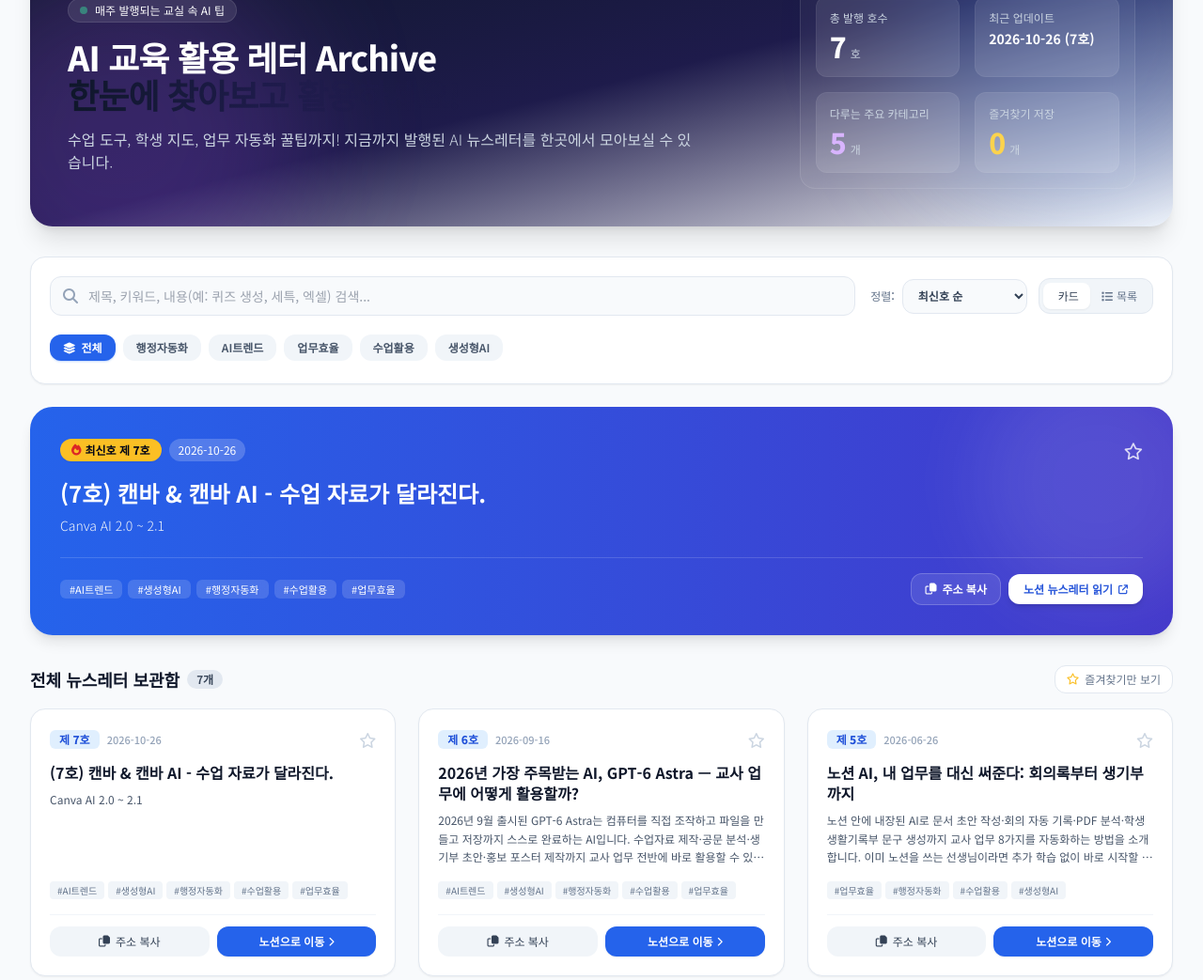
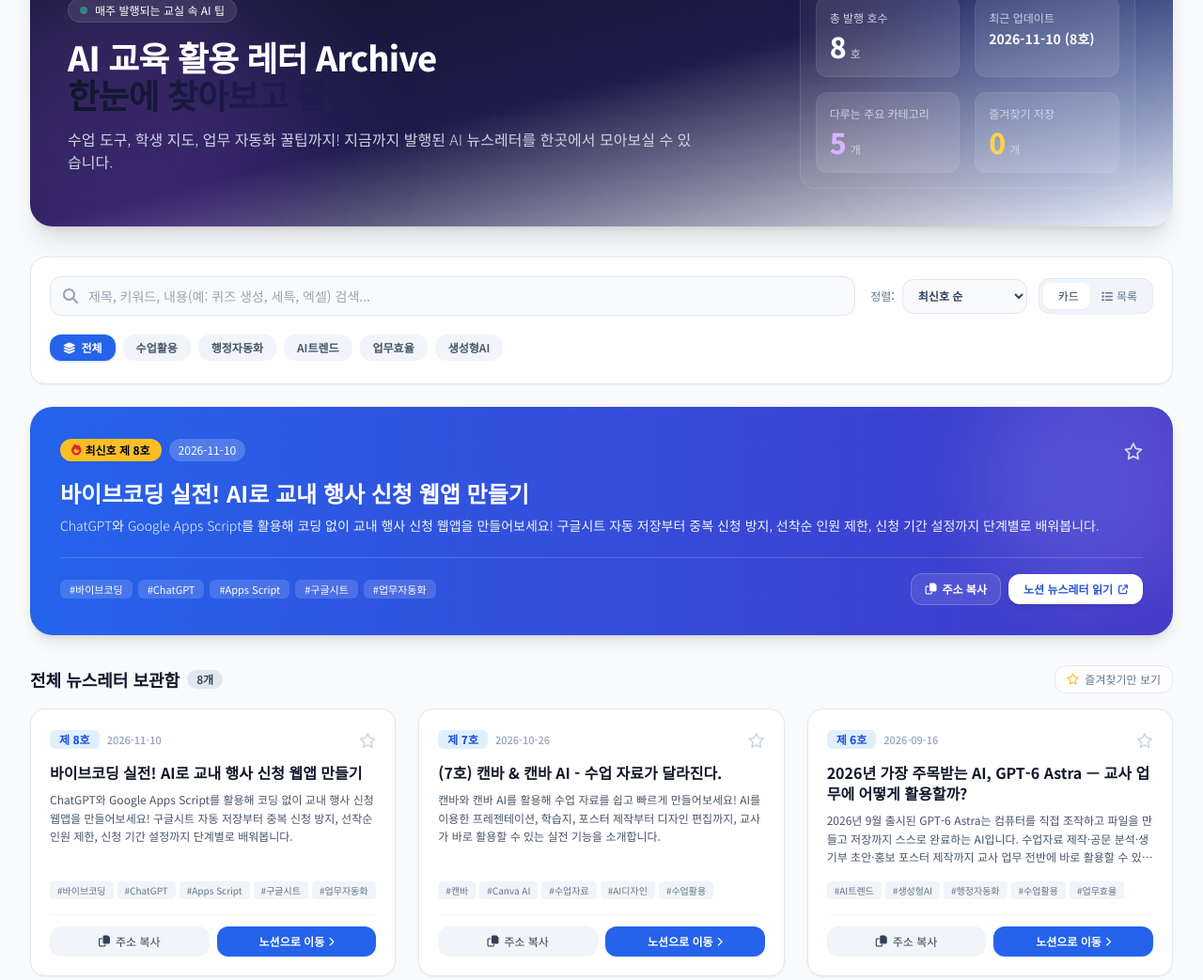
Before and after one commit to MOPARK1004/AI_newsletter, a plain HTML site: page index.html in a window 1280 px wide. Shown: the part 158-1201 px from the top of the page at 94% size. Drawn offline with nearby package versions, Linux system fonts and the light colour scheme.

Commit message:
Update index.html
AI뉴스레터 8호 추가

```diff
--- a/index.html
+++ b/index.html
@@ -325,16 +325,37 @@
         const newsletterData = [
             // newsletterData 배열 맨 위에 붙여넣으세요:
             {
+                "issue": 8,
+                "title": "바이브코딩 실전! AI로 교내 행사 신청 웹앱 만들기",
+                "date": "2026-11-10",
+                "category": "수업활용",
+                "url": "https://joo.is/옥련AI뉴스레터-8호",
+                "summary": "ChatGPT와 Google Apps Script를 활용해 코딩 없이 교내 행사 신청 웹앱을 만들어보세요! 구글시트 자동 저장부터 중복 신청 방지, 선착순 인원 제한, 신청 기간 설정까지 단계별로 배워봅니다.",
+                "tags": [
+                    "바이브코딩",
+                    "ChatGPT",
+                    "Apps Script",
+                    "구글시트",
+                    "업무자동화"
+                ],
+                "isHot": true
+            },
+
+            {
                 "issue": 7,
                 "title": "(7호) 캔바 & 캔바 AI - 수업 자료가 달라진다.",
                 "date": "2026-10-26",
                 "category": "행정자동화",
                 "url": "https://joo.is/옥련AI뉴스레터-7호",
-                "summary": "Canva AI 2.0 ~ 2.1",
+                "summary": "캔바와 캔바 AI를 활용해 수업 자료를 쉽고 빠르게 만들어보세요! AI를 이용한 프레젠테이션, 학습지, 포스터 제작부터 디자인 편집까지, 교사가 바로 활용할 수 있는 실전 기능을 소개합니다.",
                 "tags": [
-                    "AI트렌드", "생성형AI", "행정자동화", "수업활용", "업무효율"
+                    "캔바",
+                    "Canva AI",
+                    "수업자료",
+                    "AI디자인",
+                    "수업활용"
                 ],
-                "isHot": true
+                "isHot": false
             },
             {
                 issue: 6,
@@ -344,7 +365,7 @@
                 url: "https://cactus-acapella-60d.notion.site/AI-6-3d78268a47d68084bebbd5b890bf485c?source=copy_link",
                 summary: "2026년 9월 출시된 GPT-6 Astra는 컴퓨터를 직접 조작하고 파일을 만들고 저장까지 스스로 완료하는 AI입니다. 수업자료 제작·공문 분석·생기부 초안·홍보 포스터 제작까지 교사 업무 전반에 바로 활용할 수 있는 실전 예제 7가지를 소개합니다.",
                 tags: ["AI트렌드", "생성형AI", "행정자동화", "수업활용", "업무효율"],
-                isHot: true
+                isHot: false
             },
             {
                 issue: 5,
```
